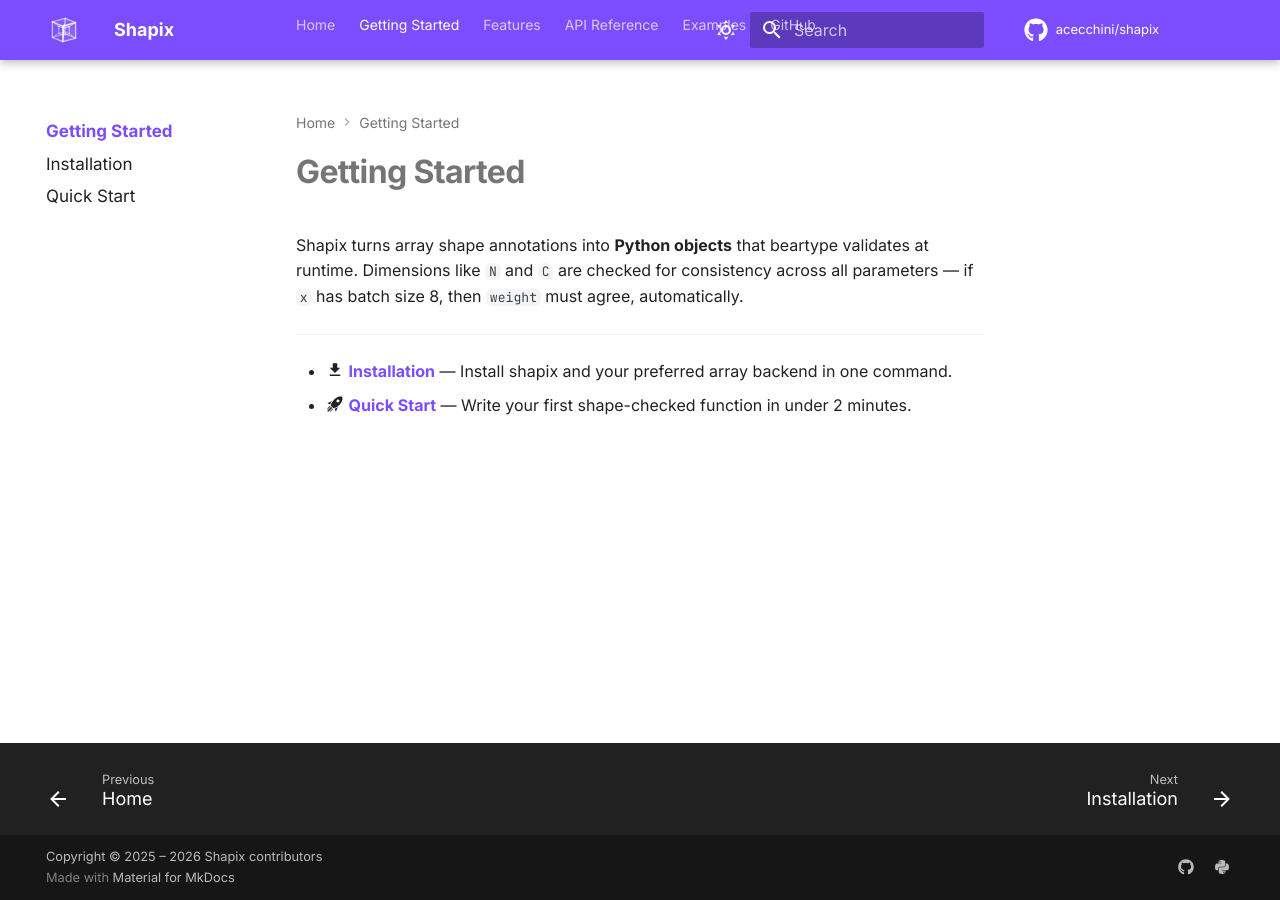
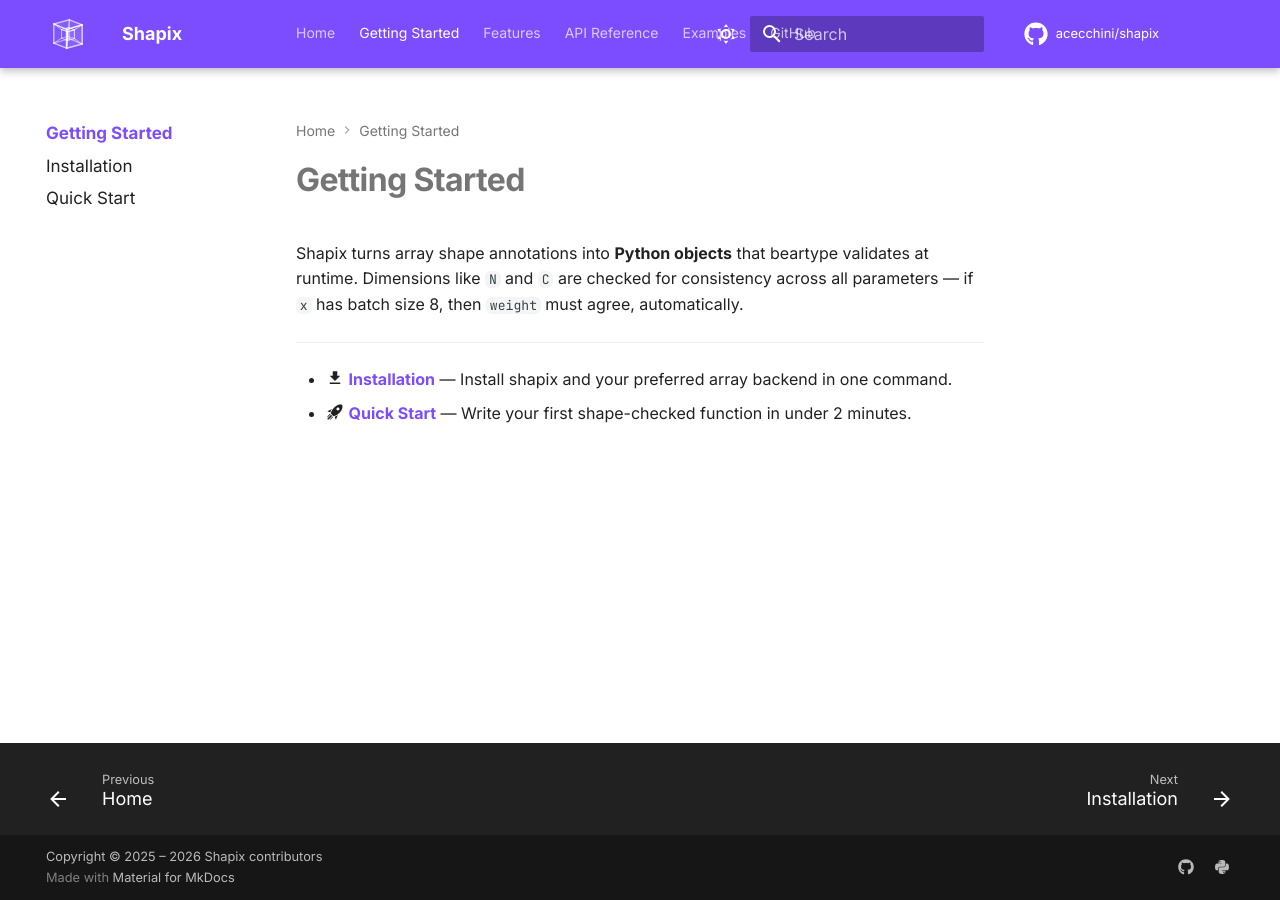
Before and after one commit to acecchini/shapix, an MkDocs documentation site: the page built from docs/getting-started/index.md, in a window 1280 px wide. Built offline with MkDocs 1.6.1 and Material for MkDocs 9.7.7, drawn with Linux system fonts in a browser that asks for light colours; comment, search, counter and statistics services are not loaded.

Commit message:
Increase header logo from 1.8rem to 2.2rem

```diff
--- a/docs/stylesheets/extra.css
+++ b/docs/stylesheets/extra.css
@@ -112,8 +112,8 @@
 
 .md-header__button.md-logo img,
 .md-header__button.md-logo svg {
-  width: 1.8rem;
-  height: 1.8rem;
+  width: 2.2rem;
+  height: 2.2rem;
 }
 
 /* ── Footer social icons ── */
```
